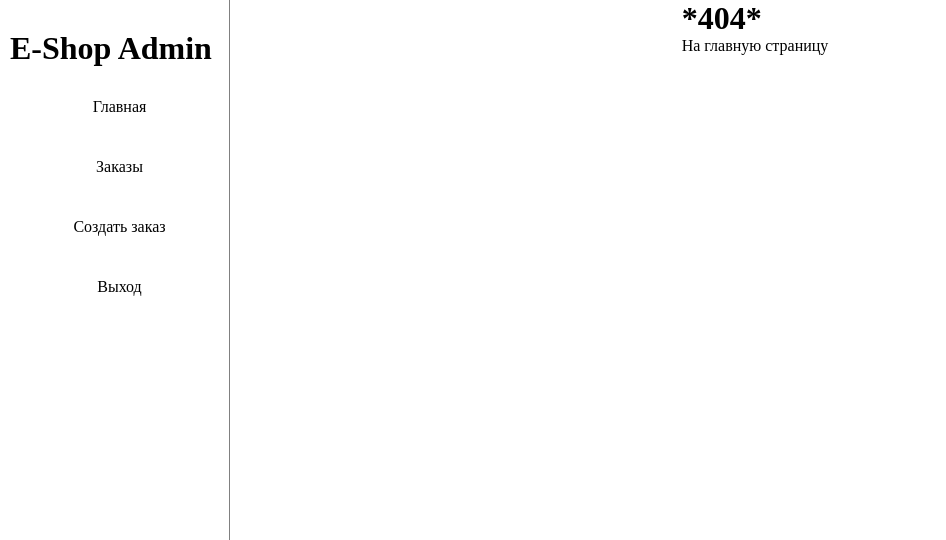
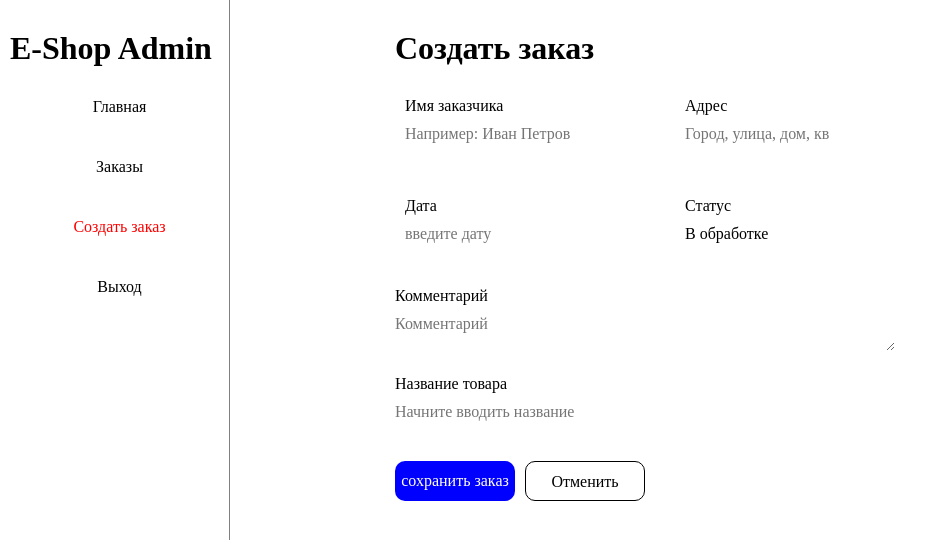
Before and after one commit to innamagkeeva/vue-router, a Vue app: page /createOrder in a window 1280 px wide. Before the commit this address had no page. Shown: the top 540 px of the page, without its empty margins (0-946 px from the left). Built offline with nearby package versions, Linux system fonts and the light colour scheme; the HTML template or start-up script is replaced by a standard one.

Commit message:
Перенесла страницы в массиве из my

```diff
--- a/src/router/index.ts
+++ b/src/router/index.ts
@@ -5,7 +5,7 @@ import { createWebHistory, createRouter } from "vue-router";
 const routes = [
 
   {
-    path: '/my',
+    path: '/',
     name: 'my',
     component: () => import ("@/views/MyPage.vue"),
     redirect: {name: 'home'},
@@ -14,11 +14,6 @@ const routes = [
     path: 'home',
     name: 'home',
     component: () => import ("@/views/HomePage.vue")
-  },
-  {
-    path: 'auth',
-    name: 'auth',
-    component: () => import ("@/views/AuthPage.vue")
   },
   {
     path: 'createOrder',
@@ -30,12 +25,18 @@ const routes = [
     name: 'listOrders',
     component: () => import ("@/views/ListOrdersPage.vue")
   },
+  ]
+  },
+
+  {
+    path: '/auth',
+    name: 'auth',
+    component: () => import ("@/views/AuthPage.vue")
+  },
   {
     path:  '/:pathMatch(.*)*',
     name: 'не найдено',
     component: () => import ("@/views/NotFoundPage.vue")
-  },
-    ]
   },
  ]
 
--- a/src/views/CreateOrderPage.vue
+++ b/src/views/CreateOrderPage.vue
@@ -101,7 +101,7 @@ function saveOrder() {
         </button>
         <RouterLink
           class="form__btn form__button-cancel"
-          :to="{ name: 'auth' }"
+          :to="{ name: 'home' }"
           >Отменить</RouterLink
         >
       </div>
--- a/src/views/NotFoundPage.vue
+++ b/src/views/NotFoundPage.vue
@@ -1,6 +1,16 @@
 <script setup lang="ts"></script>
 
 <template>
-  <h1>*404*</h1>
-  <RouterLink :to="{ name: 'home' }">На главную страницу</RouterLink>
+  <div class="not-found">
+    <h1>*404*</h1>
+    <RouterLink :to="{ name: 'home' }">На главную страницу</RouterLink>
+  </div>
 </template>
+
+<style scoped>
+.not-found {
+  width: 200px;
+  height: 100px;
+  margin: 0 auto;
+}
+</style>
```
